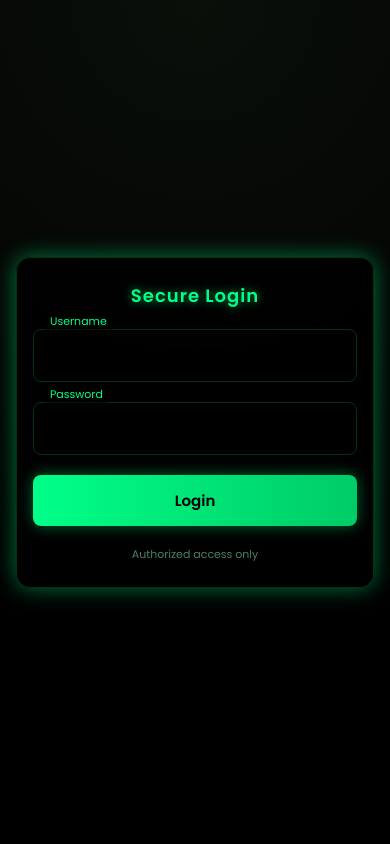
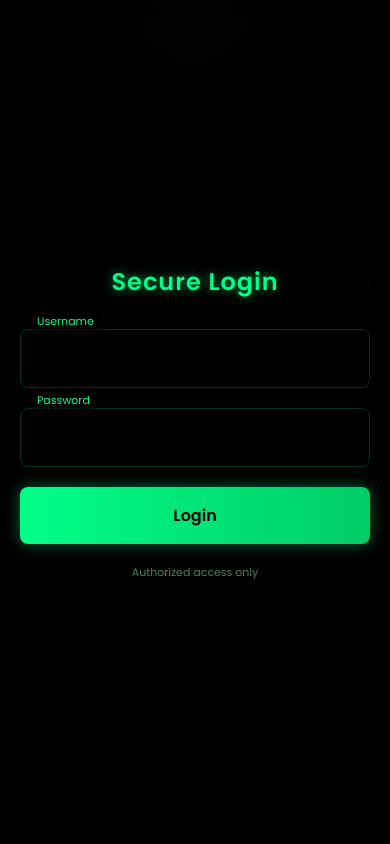
Before and after one commit to Reevesz/hikaru-683, a Flask app: page /login in a window 390 px wide. Run offline with Flask 3, Linux system fonts and the light colour scheme.

Commit message:
fix mobile login fullscreen + viewport

```diff
--- a/templates/add.html
+++ b/templates/add.html
@@ -4,6 +4,7 @@
 <head>
   <title>Add Shoe</title>
   <link rel="stylesheet" href="/static/style.css">
+  <meta name="viewport" content="width=device-width, initial-scale=1.0">
 </head>
 
 <body>
--- a/templates/index.html
+++ b/templates/index.html
@@ -2,6 +2,8 @@
 <html>
 
 <head>
+  <meta name="viewport" content="width=device-width, initial-scale=1.0">
+
   <title>Shoes</title>
   <link rel="stylesheet" href="/static/style.css">
 </head>
--- a/templates/login.html
+++ b/templates/login.html
@@ -1,11 +1,13 @@
 <!DOCTYPE html>
 <html>
 <head>
+  <meta name="viewport" content="width=device-width, initial-scale=1.0">
+
+  <head>
   <title>Login</title>
 
   <!-- Font -->
   <link href="https://fonts.googleapis.com/css2?family=Poppins:wght@300;400;600&display=swap" rel="stylesheet">
-
   <style>
     * {
       margin: 0;
@@ -177,6 +179,48 @@
   color: #00ff88;
 }
 
+/* ---------- FULLSCREEN MOBILE LOGIN ---------- */
+@media (max-width: 600px) {
+
+  body {
+    padding: 0;
+    height: 100vh;
+    display: block;
+  }
+
+  .login-box {
+    width: 100vw;
+    height: 100vh;
+
+    max-width: none;
+
+    border-radius: 0;
+
+    display: flex;
+    flex-direction: column;
+    justify-content: center;
+
+    padding: 30px 20px;
+
+    box-shadow: none;
+    border: none;
+  }
+
+  .login-box h2 {
+    font-size: 24px;
+    margin-bottom: 30px;
+  }
+
+  .input-group input {
+    padding: 16px;
+    font-size: 16px;
+  }
+
+  button {
+    padding: 16px;
+    font-size: 16px;
+  }
+}
   </style>
 </head>
 <body>
```
Also changed, not shown: static/style.css (+31 -0 lines).
